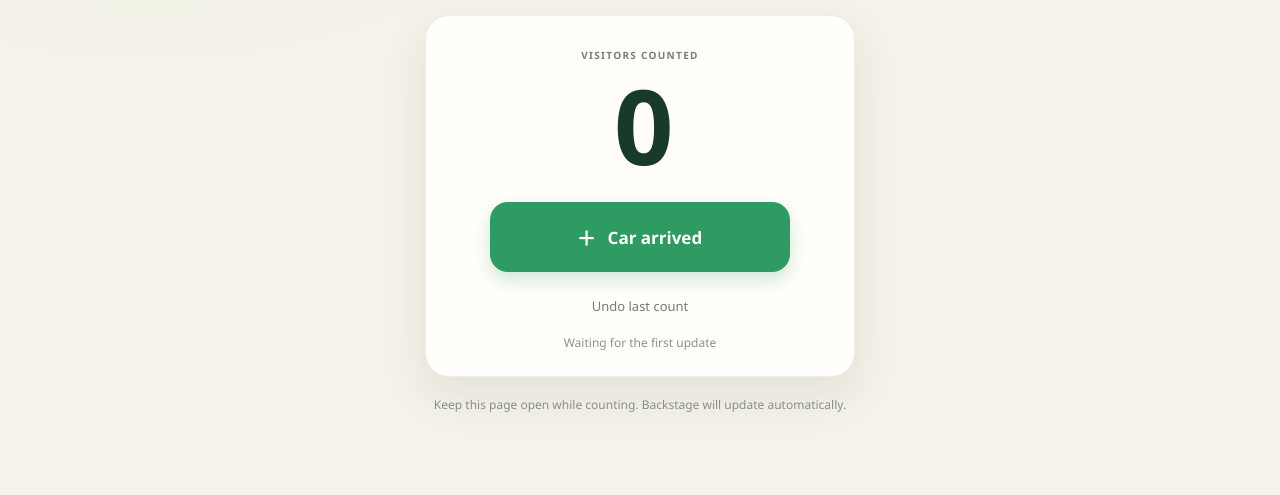
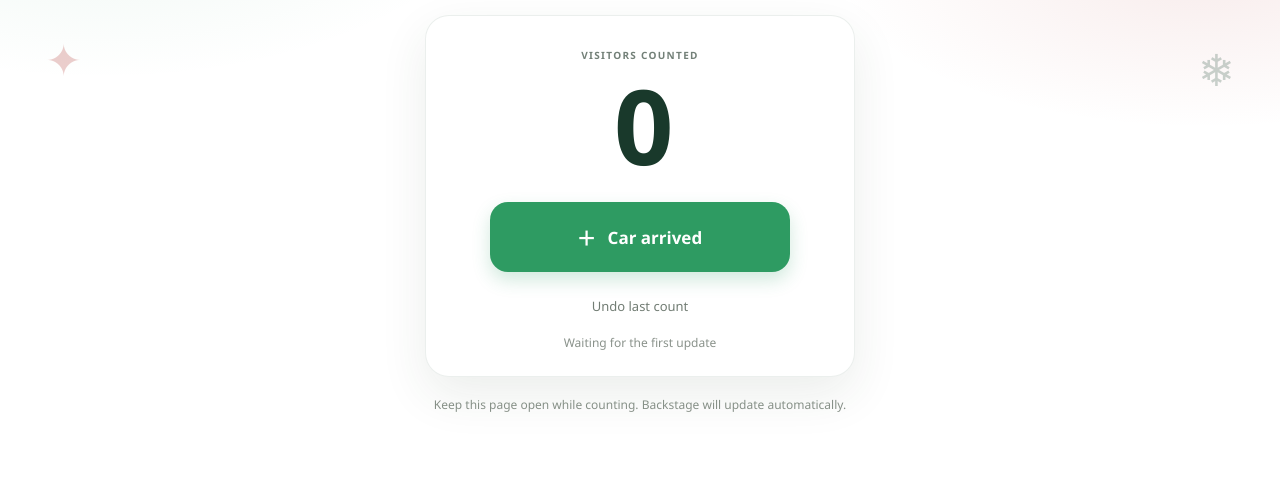
Before and after one commit to Chili-commits/Parking-counter, a website: page public/index.html in a window 1280 px wide. Shown: the part 305-800 px from the top of the page. Drawn offline with Linux system fonts and the light colour scheme; no server answers.

Commit message:
Make Christmas theme clearly visible
Co-authored-by: Copilot <223556219+Copilot@users.noreply.github.com>

```diff
--- a/public/index.html
+++ b/public/index.html
@@ -3,7 +3,7 @@
   <head>
     <meta charset="utf-8">
     <meta name="viewport" content="width=device-width, initial-scale=1">
-    <meta name="theme-color" content="#f5f2e9">
+    <meta name="theme-color" content="#f8f8f2">
     <title>Christmas Farm | Parking</title>
     <link rel="stylesheet" href="/styles.css">
     <script src="/app.js" defer></script>
--- a/public/styles.css
+++ b/public/styles.css
@@ -4,12 +4,12 @@
   --forest-dark: #19392b;
   --green: #2e9b62;
   --mint: #e6f4eb;
-  --cream: #f5f2e9;
-  --paper: #fffefa;
+  --cream: #f8f8f2;
+  --paper: #fff;
   --ink: #1d2b24;
   --muted: #78827b;
   --line: #e7e8df;
-  --red: #bd4d43;
+  --red: #b84440;
   font-family: "Segoe UI", Arial, sans-serif;
 }
 
@@ -18,13 +18,49 @@
 }
 
 body {
+  isolation: isolate;
   min-width: 320px;
   min-height: 100vh;
   margin: 0;
   color: var(--ink);
   background:
-    radial-gradient(ellipse at 12% 0%, rgba(226, 238, 216, 0.56), transparent 34rem),
-    var(--cream);
+    radial-gradient(ellipse at 8% 18%, rgba(46, 155, 98, 0.11), transparent 27rem),
+    radial-gradient(ellipse at 94% 34%, rgba(184, 68, 64, 0.1), transparent 23rem),
+    var(--paper);
+}
+
+body::before,
+body::after {
+  position: fixed;
+  z-index: 0;
+  top: 20%;
+  color: var(--red);
+  font-size: 44px;
+  opacity: 0.32;
+  pointer-events: none;
+}
+
+body::before {
+  left: clamp(16px, 4vw, 58px);
+  content: "✦";
+  text-shadow:
+    30px 88px 0 rgba(36, 75, 58, 0.75),
+    -6px 174px 0 rgba(184, 68, 64, 0.8);
+}
+
+body::after {
+  right: clamp(16px, 4vw, 58px);
+  color: var(--forest);
+  content: "❄";
+  text-shadow:
+    -30px 98px 0 rgba(184, 68, 64, 0.8),
+    6px 184px 0 rgba(36, 75, 58, 0.75);
+}
+
+.topbar,
+main {
+  position: relative;
+  z-index: 1;
 }
 
 button,
@@ -61,7 +97,8 @@ select {
   place-items: center;
   border-radius: 50%;
   color: white;
-  background: var(--forest);
+  background: var(--red);
+  box-shadow: 0 0 0 3px rgba(46, 155, 98, 0.14);
   font-size: 17px;
 }
 
@@ -437,6 +474,20 @@ h1 {
 }
 
 @media (max-width: 720px) {
+  body::before,
+  body::after {
+    top: 27%;
+    font-size: 32px;
+  }
+
+  body::before {
+    left: 2px;
+  }
+
+  body::after {
+    right: 2px;
+  }
+
   .topbar {
     grid-template-columns: 1fr auto;
     row-gap: 12px;
```
Also changed, not shown: README.md.
